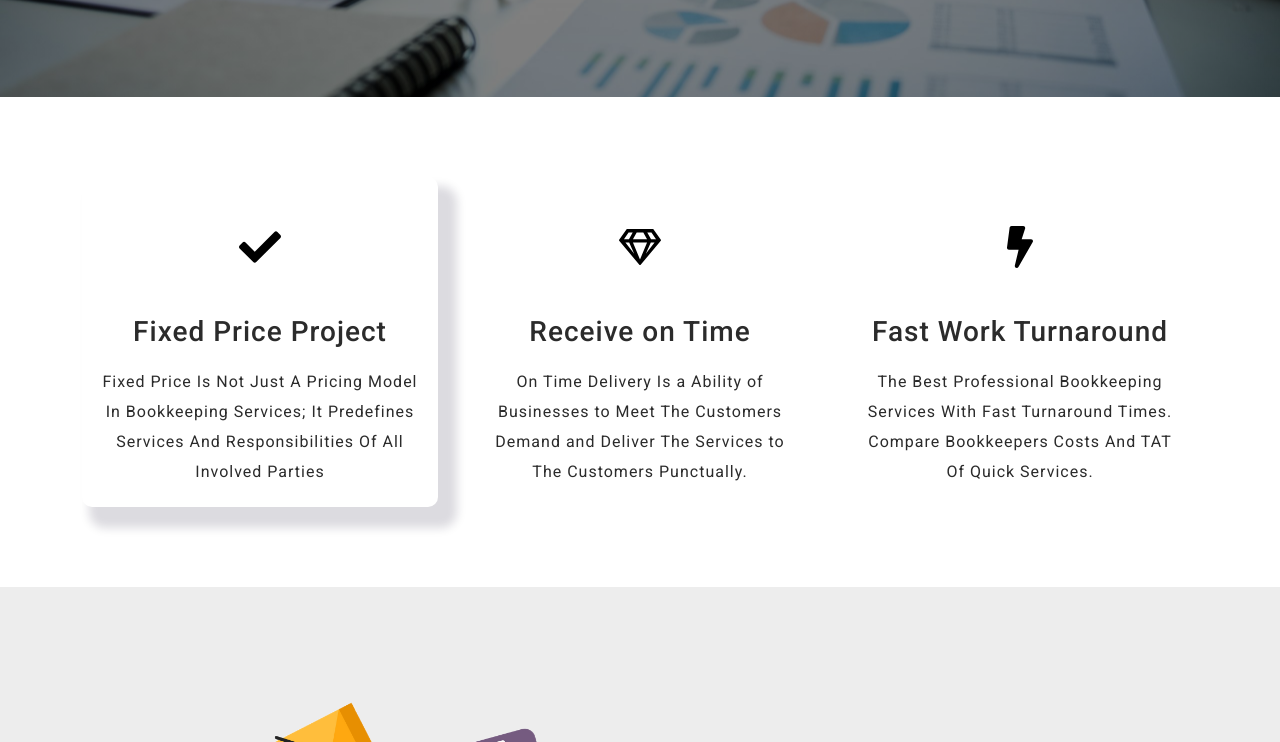
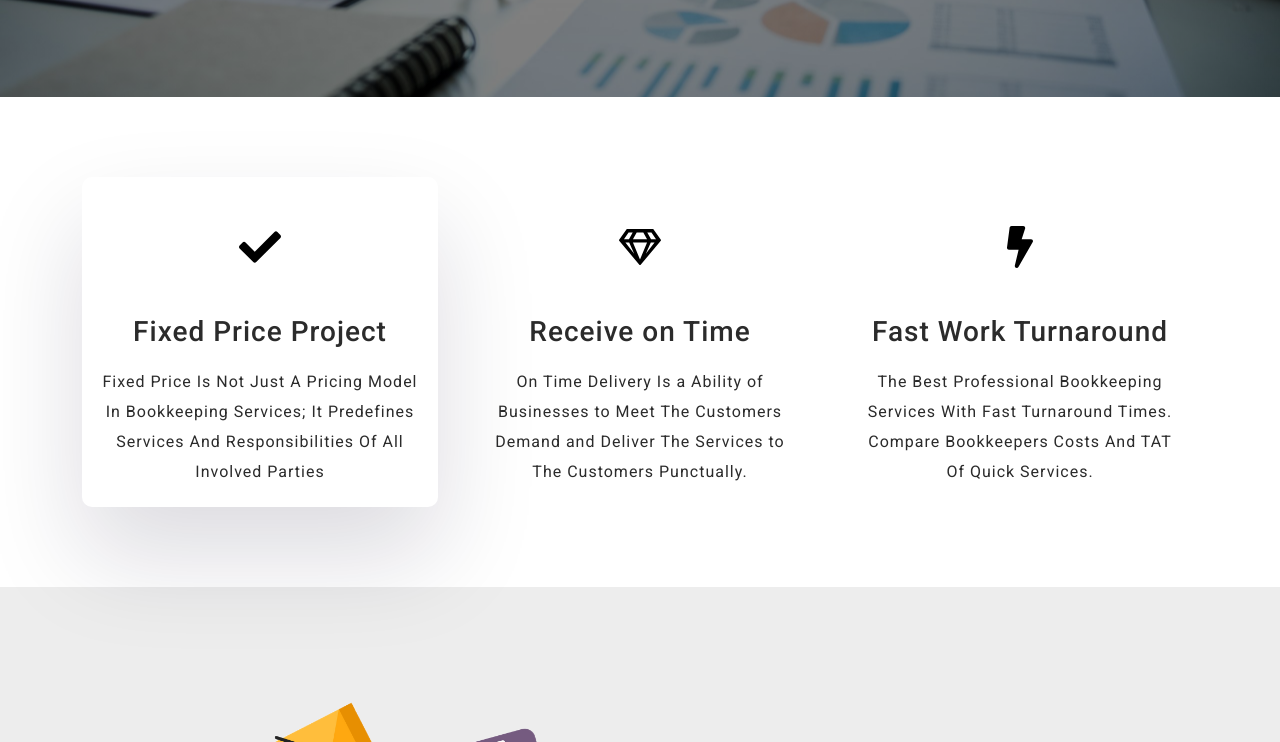
Before and after one commit to pritamkarar2/yabookkeeper, a plain HTML site: page index.html in a window 1280 px wide. In both pictures the pointer is over the element 260 px from the left and 1045 px from the top of the page. Shown: the part 703-1445 px from the top of the page. Drawn offline with nearby package versions, Linux system fonts and the light colour scheme.

Commit message:
Just box shadow changed

```diff
--- a/assests/css/responsive.css
+++ b/assests/css/responsive.css
@@ -27,7 +27,7 @@
     }
 
     figure:hover {
-        box-shadow: rgba(17, 12, 46, 0.15) 13px 15px 10px 6px;
+        box-shadow: rgba(17, 12, 46, 0.15) 0px 48px 100px 0px;
     }
 
     .team figure:hover {
```
